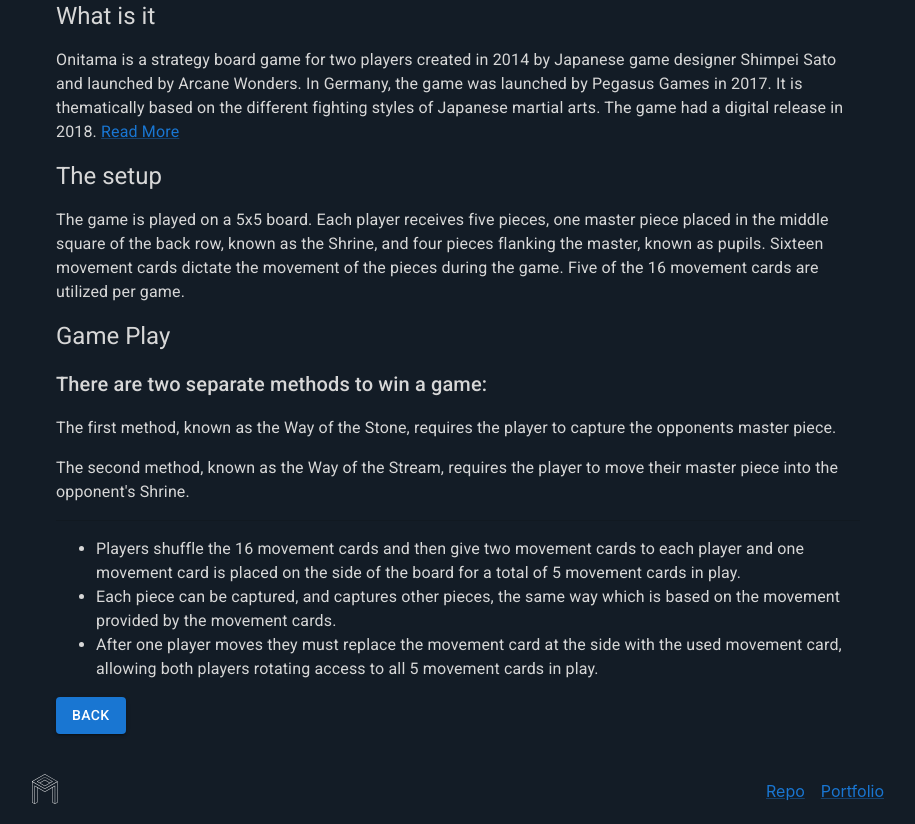
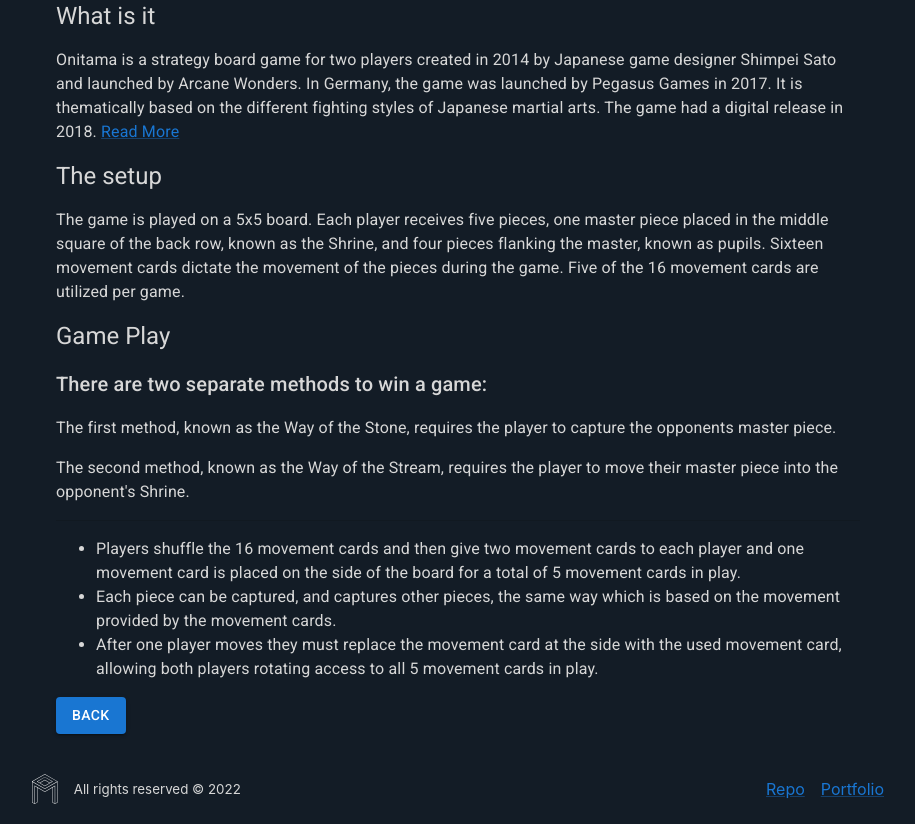
Before and after one commit to olaszm/onitama-clone, a React (Create React App) app: page /how-to in a window 1280 px wide. Shown: the whole page, without its empty margins (182-1097 px from the left). Built offline with nearby package versions, Linux system fonts and the light colour scheme.

Commit message:
Footer copyright + currentYear

```diff
--- a/src/components/Footer.tsx
+++ b/src/components/Footer.tsx
@@ -3,6 +3,12 @@
 import { ReactComponent as Logo } from "../assets/emblem_white.svg";
 
 function Footer() {
+	// TODO: extract this to it's own module
+	const getCurrentYear = ():string => {
+		const date = new Date()
+		return date.getFullYear().toString()
+	}
+
 	return (
 		<Stack
 			sx={{ mt: 5, mb: 2 }}
@@ -10,9 +16,17 @@
 			justifyContent="space-between"
 			alignItems="center"
 		>
-			<div>
+			<Stack
+				direction='row'
+				justifyContent="space-evenly"
+				alignItems="center"
+				spacing={2}
+			>
 				<Logo style={{ height: "30px" }} />
-			</div>
+				<small>
+					All rights reserved &copy; {getCurrentYear()}
+				</small>
+			</Stack>
 
 			<Stack
 				direction="row"
```
